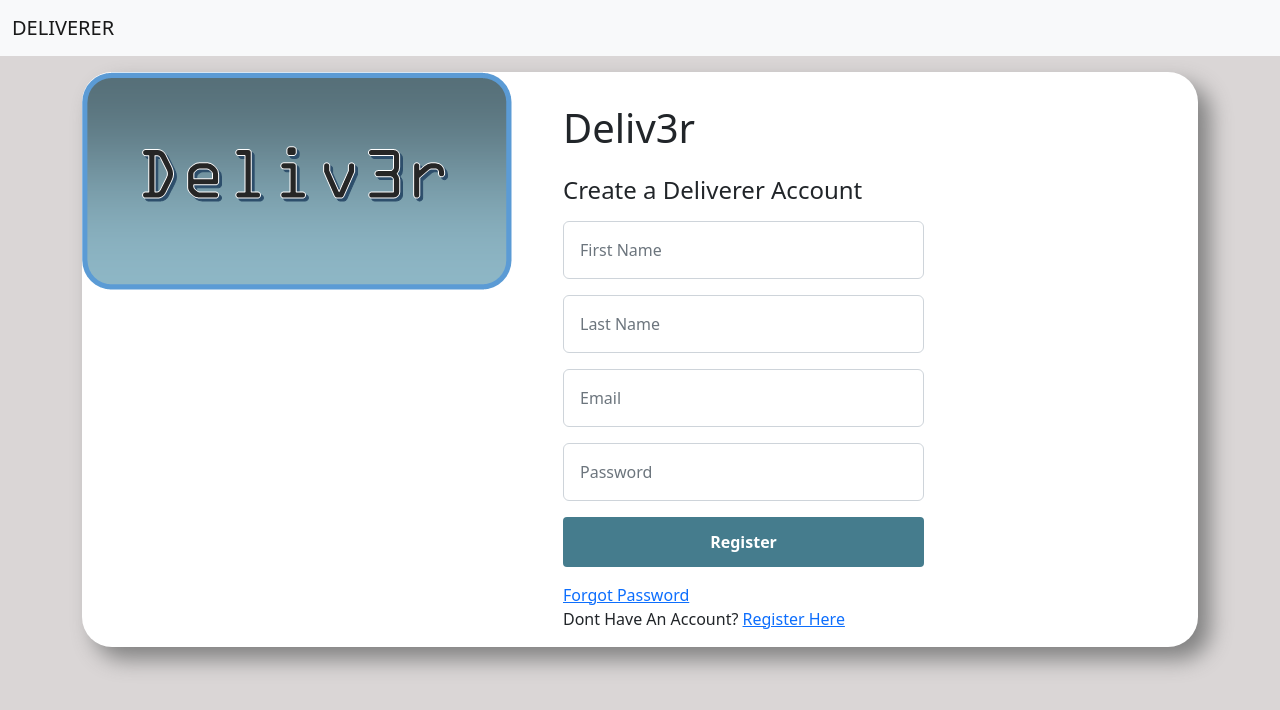
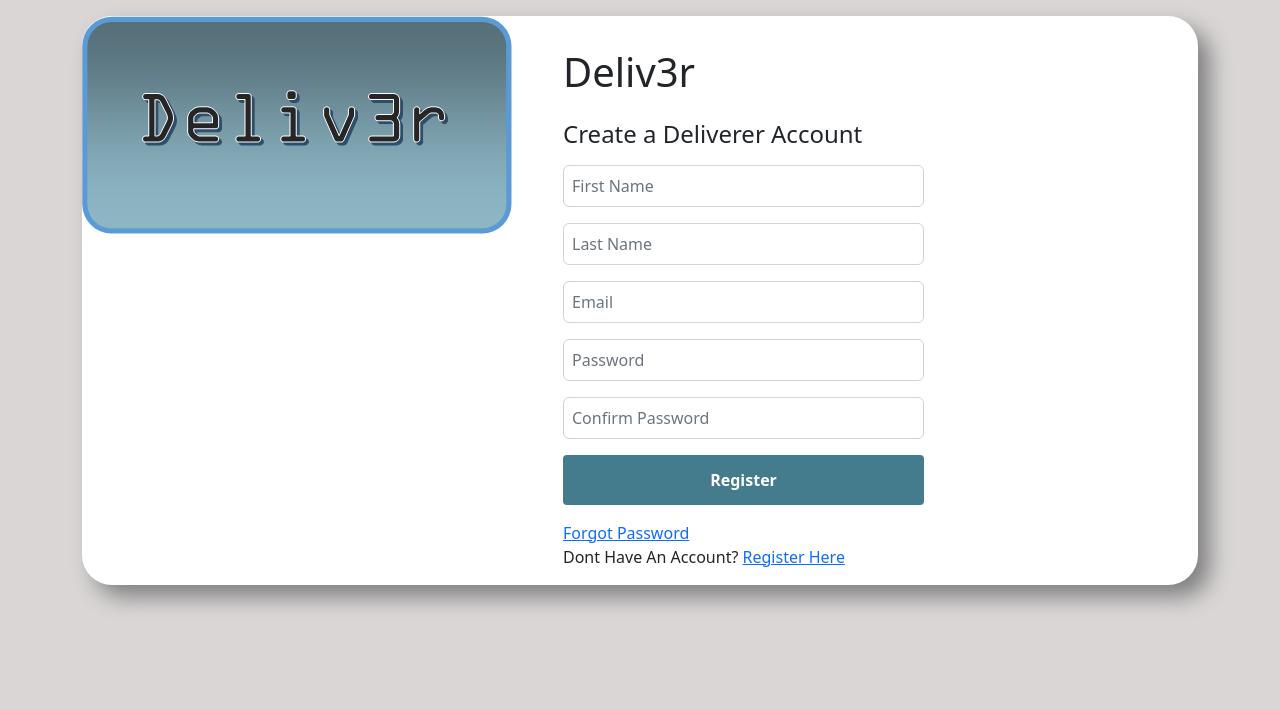
Before and after one commit to BrianMbugua/Deliv3r, a Flask app: page /deliverer/register in a window 1280 px wide. Shown: the top 710 px of the page. Run offline with Flask 2, Linux system fonts and the light colour scheme.

Commit message:
Created registration form and deliverer model

```diff
--- a/flaskr/deliverer/forms.py
+++ b/flaskr/deliverer/forms.py
@@ -1,10 +1,10 @@
-from wsgiref.validate import validator
 from flask_wtf import FlaskForm
 from wtforms import StringField, PasswordField, SubmitField, BooleanField, SelectField, TextAreaField
 from wtforms.validators import DataRequired, Length, Email, EqualTo, ValidationError
 
 class RegistrationForm(FlaskForm):
-    user_name = StringField('User Name', validators=[DataRequired(), Length(min=2, max=20)])
+    user_name = StringField('First Name', validators=[DataRequired(), Length(min=2, max=10)])
+    user_name = StringField('Last Name', validators=[DataRequired(), Length(min=2, max=10)])
     email = StringField('Email', validators=[DataRequired(), Email()])
     password = PasswordField('Password', validators=[DataRequired()])
     confirm_password = PasswordField('Confirm Password', validators=[DataRequired(), EqualTo('password')])
--- a/flaskr/deliverer/routes.py
+++ b/flaskr/deliverer/routes.py
@@ -1,14 +1,11 @@
 from flask import Blueprint, render_template, request, redirect
-
+from flaskr.deliverer.forms import RegistrationForm
 deliverer = Blueprint('deliverer', __name__, url_prefix='/deliverer', static_folder="static", template_folder="../templates/deliverer")
 
 
 @deliverer.route('/register', methods=["GET", "POST"])
 def register():
+    form = RegistrationForm()
 
-    if request.method == "POST":
-        req = request.form
-        print(req)
-        return redirect(request.url)
 
-    return render_template("deliverer_register.html")
+    return render_template("deliverer_register.html", form=form)
--- /dev/null
+++ b/flaskr/templates/deliverer/base_no_nav.html
@@ -0,0 +1,20 @@
+<!DOCTYPE html>
+<html lang="en">
+<head>
+    <meta charset="UTF-8">
+    <meta http-equiv="X-UA-Compatible" content="IE=edge">
+    <meta name="viewport" content="width=device-width, initial-scale=1.0">
+    <title>Deliv3r</title>
+    <link href="https://cdn.jsdelivr.net/npm/bootstrap@5.2.2/dist/css/bootstrap.min.css" rel="stylesheet" integrity="sha384-Zenh87qX5JnK2Jl0vWa8Ck2rdkQ2Bzep5IDxbcnCeuOxjzrPF/et3URy9Bv1WTRi" crossorigin="anonymous">
+
+    <link rel="stylesheet" href="../../static/css/main.css">
+</head>
+<body>
+      {% block content %}
+
+
+      {% endblock content %}
+      <script src="https://cdn.jsdelivr.net/npm/bootstrap@5.2.2/dist/js/bootstrap.bundle.min.js" integrity="sha384-OERcA2EqjJCMA+/3y+gxIOqMEjwtxJY7qPCqsdltbNJuaOe923+mo//f6V8Qbsw3" crossorigin="anonymous"></script>
+
+</body>
+</html>
--- a/flaskr/templates/deliverer/deliverer_register.html
+++ b/flaskr/templates/deliverer/deliverer_register.html
@@ -1,4 +1,4 @@
-{% extends "deliverer/base.html" %}
+{% extends "deliverer/base_no_nav.html" %}
 
 {% block content %}
 
@@ -14,22 +14,27 @@
                     <form action="">
                         <div class="form-row">
                             <div class="col-lg-7">
-                                <input type="text" placeholder="First Name" class="form-control my-3 p-3">
+                                <input type="text" placeholder="First Name" class="form-control my-3 p-2">
                             </div>
                         </div>
                         <div class="form-row">
                             <div class="col-lg-7">
-                                <input type="text" placeholder="Last Name" class="form-control my-3 p-3">
+                                <input type="text" placeholder="Last Name" class="form-control my-3 p-2">
                             </div>
                         </div>
                         <div class="form-row">
                             <div class="col-lg-7">
-                                <input type="email" placeholder="Email" class="form-control my-3 p-3">
+                                <input type="email" placeholder="Email" class="form-control my-3 p-2">
                             </div>
                         </div>
                         <div class="form-row">
                             <div class="col-lg-7">
-                                <input type="password" placeholder="Password" class="form-control my-3 p-3">
+                                <input type="password" placeholder="Password" class="form-control my-3 p-2">
+                            </div>
+                        </div>
+                        <div class="form-row">
+                            <div class="col-lg-7">
+                                <input type="password" placeholder="Confirm Password" class="form-control my-3 p-2">
                             </div>
                         </div>
                         <div class="form-row">
```
Also changed, not shown: flaskr/__init__.py (+8 -0 lines), flaskr/models.py (added, +13 -0 lines), flaskr/deliverer/models.py (deleted).
